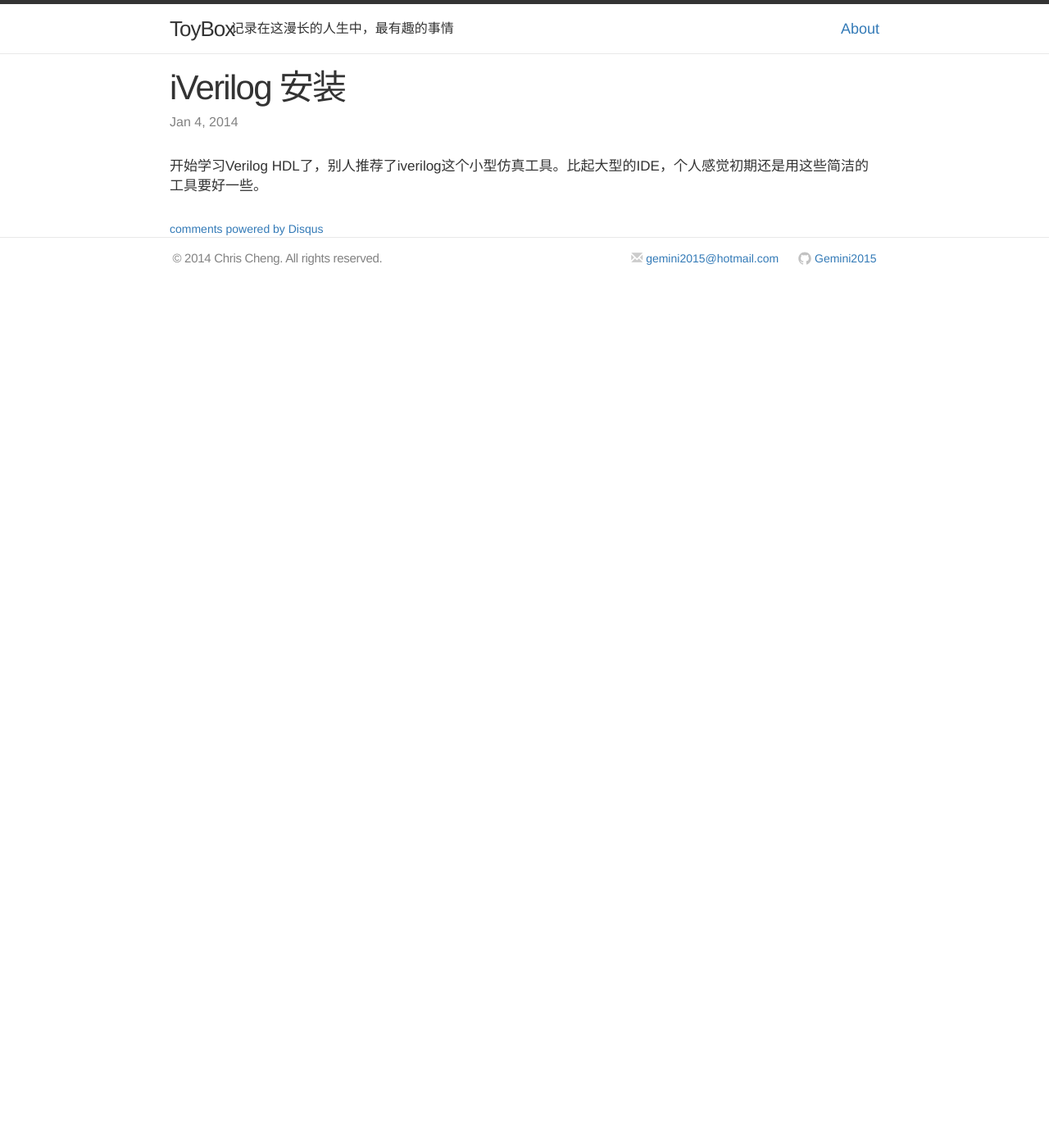
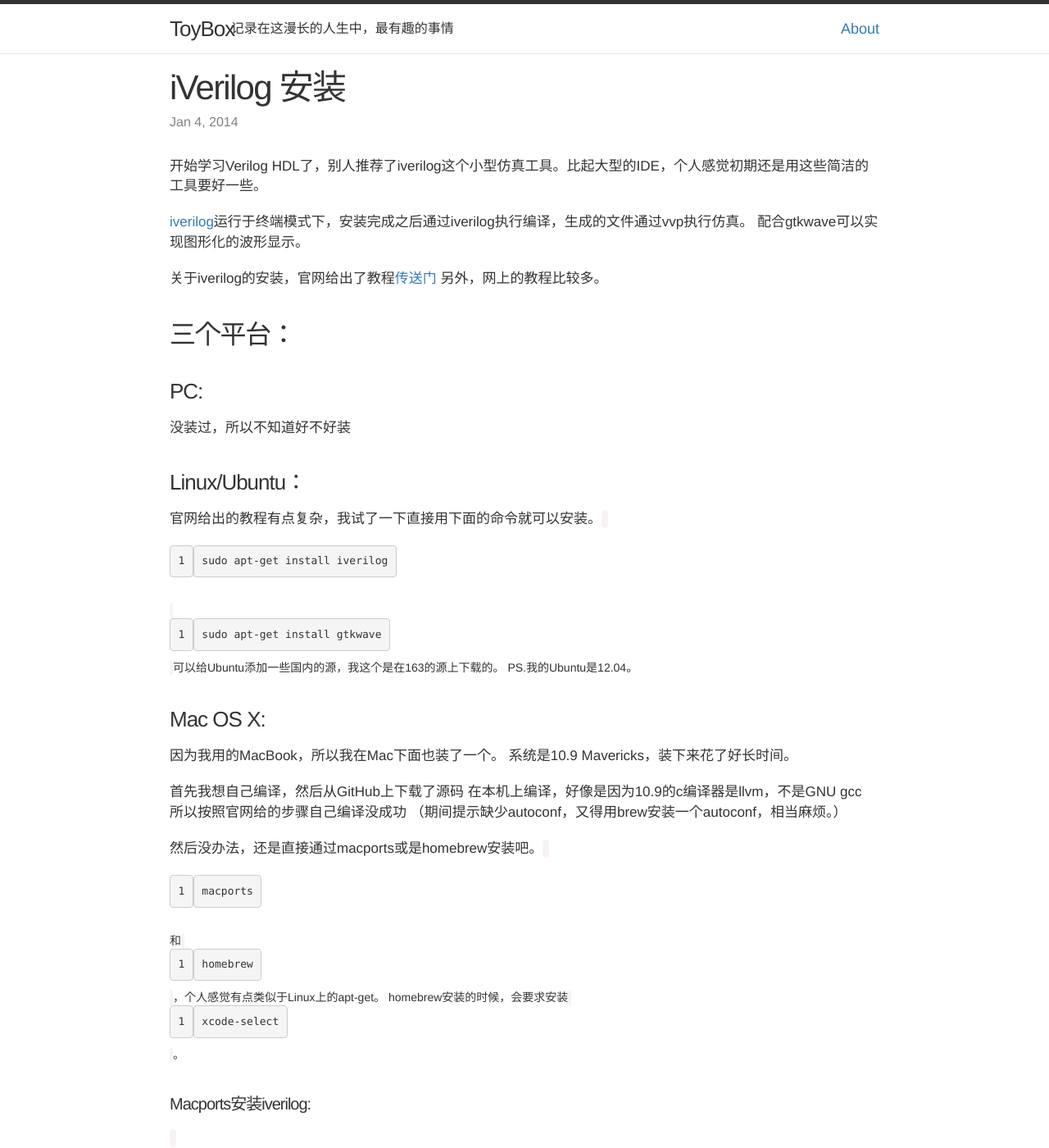
Before and after one commit to Gemini2015/gemini2015.github.io, a Jekyll site: the page built from _posts/2014-01-04-iverilog-install.markdown, in a window 1280 px wide and 1400 px high. Shown: the whole window at 82% size. Built offline with Jekyll 4.4.1, drawn with Linux system fonts in a browser that asks for light colours; nearby versions of some CDN libraries; Markdown is read by kramdown in place of the engine named in the settings; comment, search, counter and statistics services are not loaded; some of the changed text lies outside the part shown.

Commit message:
还原到kramdown 渲染器

```diff
--- a/_config.yml
+++ b/_config.yml
@@ -15,7 +15,7 @@ encoding: "utf-8"
 markdown_ext: "markdown,mkdown,mkdn,mkd,md"
 
 # Build settings
-markdown: redcarpet-pygments
+markdown: kramdown
 permalink: pretty
 
 # My setting
--- a/_posts/2014-01-04-iverilog-install.markdown
+++ b/_posts/2014-01-04-iverilog-install.markdown
@@ -3,8 +3,55 @@ layout: post
 title:  "iVerilog 安装"
 date:   2014-01-04 21:24:21
 categories: Verilog
-description: iVerilog 的安装步骤
 ---
 
 
 开始学习Verilog HDL了，别人推荐了iverilog这个小型仿真工具。比起大型的IDE，个人感觉初期还是用这些简洁的工具要好一些。
+
+[iverilog](http://iverilog.icarus.com/)运行于终端模式下，安装完成之后通过iverilog执行编译，生成的文件通过vvp执行仿真。
+配合gtkwave可以实现图形化的波形显示。
+
+关于iverilog的安装，官网给出了教程[传送门](http://iverilog.wikia.com/wiki/Installation_Guide)
+另外，网上的教程比较多。
+
+## 三个平台：
+
+### PC:
+没装过，所以不知道好不好装
+
+### Linux/Ubuntu：
+官网给出的教程有点复杂，我试了一下直接用下面的命令就可以安装。
+`sudo apt-get install iverilog`
+`sudo apt-get install gtkwave`
+可以给Ubuntu添加一些国内的源，我这个是在163的源上下载的。
+PS.我的Ubuntu是12.04。
+
+### Mac OS X:
+因为我用的MacBook，所以我在Mac下面也装了一个。
+系统是10.9 Mavericks，装下来花了好长时间。
+
+首先我想自己编译，然后从GitHub上下载了源码
+在本机上编译，好像是因为10.9的c编译器是llvm，不是GNU gcc
+所以按照官网给的步骤自己编译没成功
+（期间提示缺少autoconf，又得用brew安装一个autoconf，相当麻烦。）
+
+然后没办法，还是直接通过macports或是homebrew安装吧。
+`macports`和`homebrew`，个人感觉有点类似于Linux上的apt-get。
+homebrew安装的时候，会要求安装`xcode-select`。
+
+#### Macports安装iverilog:
+`sudo ports -d -v install iverilog`
+`sudo ports -d -v install gtkwave`
+
+#### homebrew安装iverilog:
+`brew install icarus-verilog`
+
+不得不吐槽一下校园网，用brew安装直接失败（应该是网速的问题），用Mac ports安装也是试了n多次，花了好长时间才安装好。两个加起来才几十M的软件啊，花了我几个小时。
+
+安装完成之后，可以运行下面的命令检测是否安装好了
+`which iverilog`
+`which vvp`
+`which gtkwave`
+会分别提示安装的位置。
+
+至此，iverilog的安装就完成了。
```
